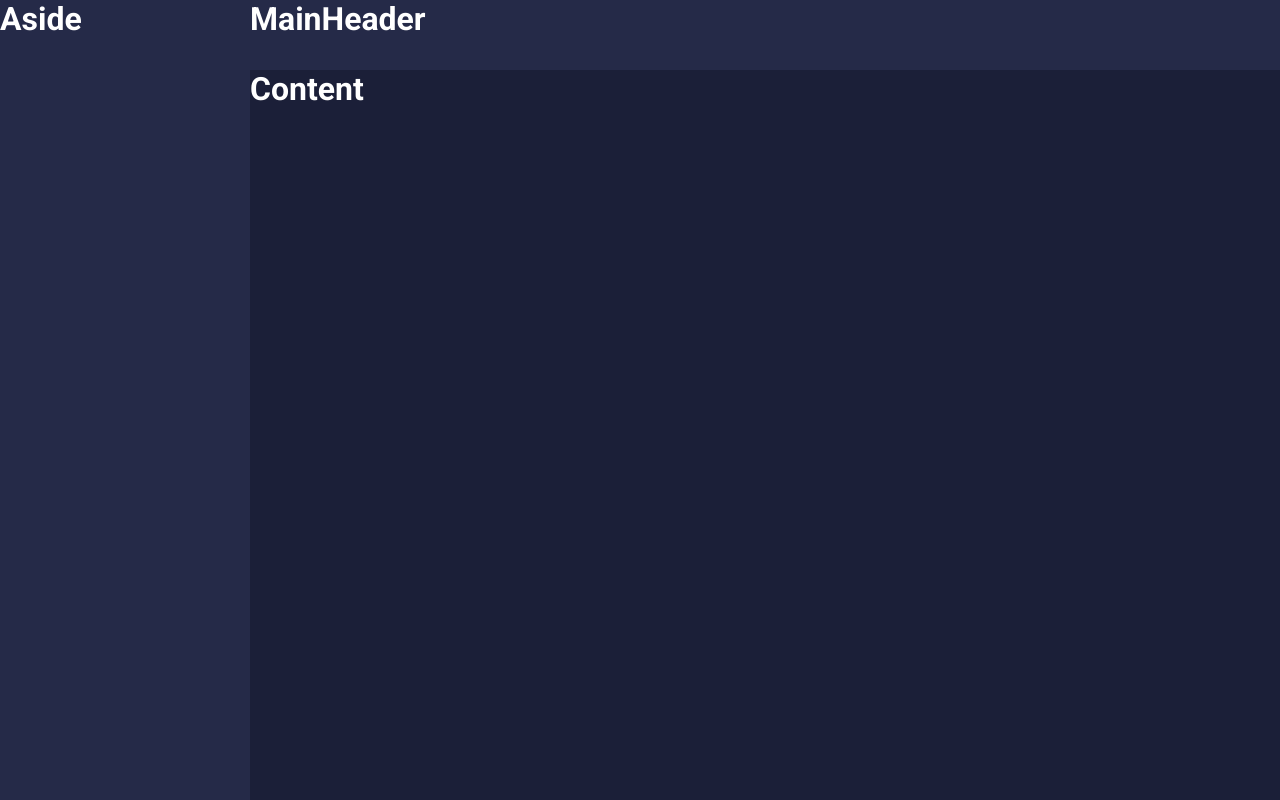
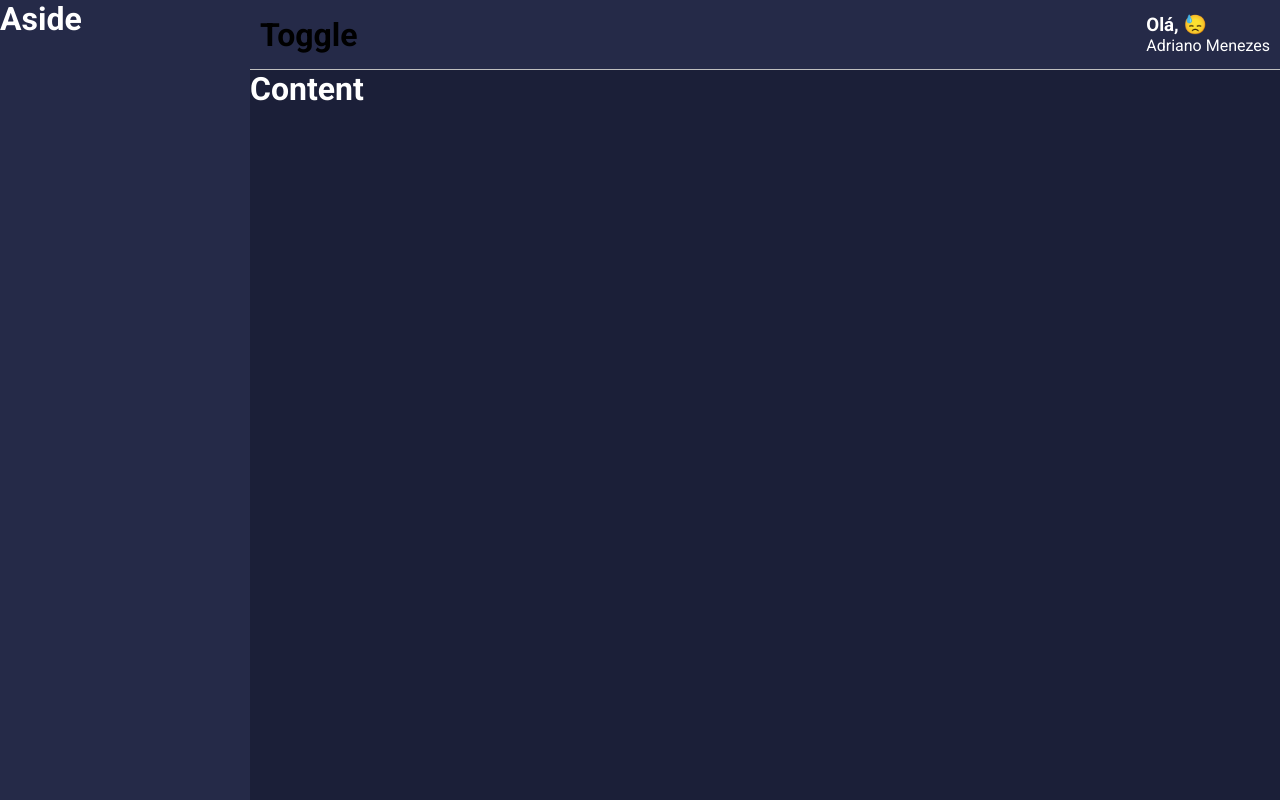
Before and after one commit to aaanm1309-1/dashboard, a React (Create React App) app: page / in a window 1280 px wide. Built offline with nearby package versions, Linux system fonts and the light colour scheme.

Commit message:
final aula 12

```diff
--- a/src/components/MainHeader/index.tsx
+++ b/src/components/MainHeader/index.tsx
@@ -1,10 +1,28 @@
-import React from 'react';
-import { Container } from './styles';
+import React, { useMemo } from 'react';
+import {
+  Container,
+  Profile,
+  Welcome,
+  UserName
+ } from './styles';
+
+ import emojis from '../../utils/emojis'
 
 const MainHeader: React.FC = () => {
+
+  const emoji = useMemo(() => {
+    const indice = Math.floor(Math.random() * emojis.length);
+    return emojis[indice];
+  }
+  ,[])
+
   return (
     <Container>
-      <h1>MainHeader</h1>
+      <h1>Toggle</h1>
+      <Profile>
+          <Welcome>Olá, {emoji}</Welcome>
+          <UserName> Adriano Menezes</UserName>
+        </Profile>
     </Container>
   );
 };
--- a/src/components/MainHeader/styles.ts
+++ b/src/components/MainHeader/styles.ts
@@ -2,8 +2,25 @@
 
 export const Container = styled.div`
   grid-area: MH;
+
+  background-color: ${props => props.theme.colors.secondary} ;
+  display: flex;
+  justify-content: space-between;
+  align-items: center;
+
+  padding: 0 10px;
+
+  border-bottom: 1px solid ${props => props.theme.colors.gray};
+
+`;
+
+export const Profile = styled.div`
+  display: flex;
+  flex-direction: column;
   color: ${props => props.theme.colors.white};
 
-  background-color: ${props => props.theme.colors.secondary} ;
+`;
 
-`;
+export const Welcome = styled.h3``;
+
+export const UserName = styled.span``;
--- /dev/null
+++ b/src/utils/emojis.ts
@@ -0,0 +1 @@
+export default ['🤑','🤩', '😍','😎','😃','😓','😤']
```
